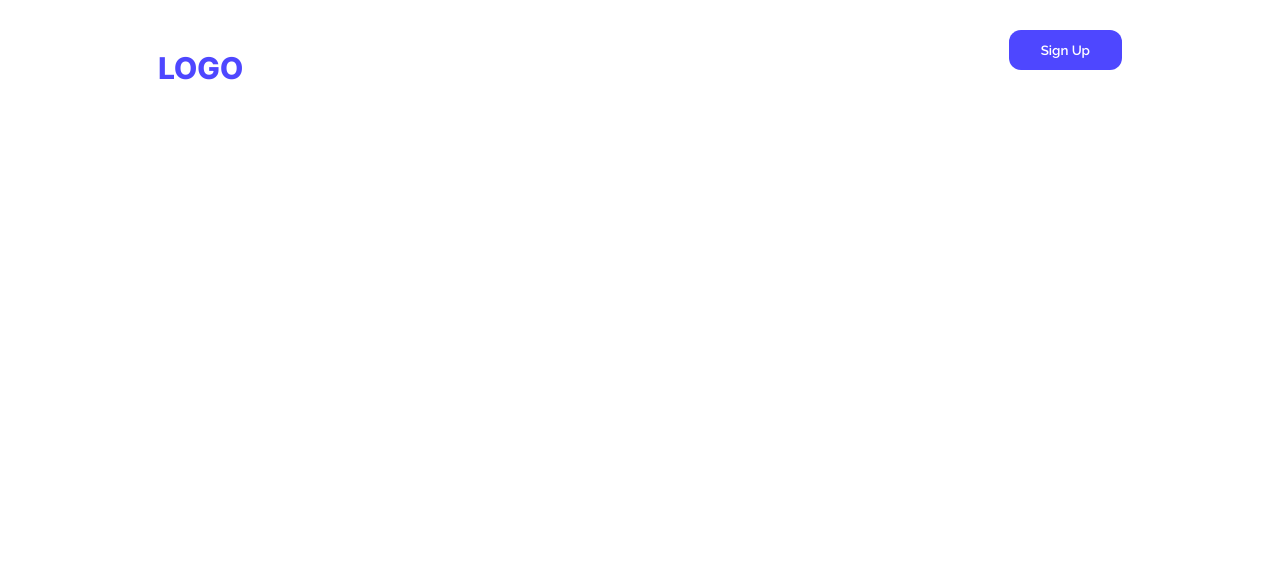
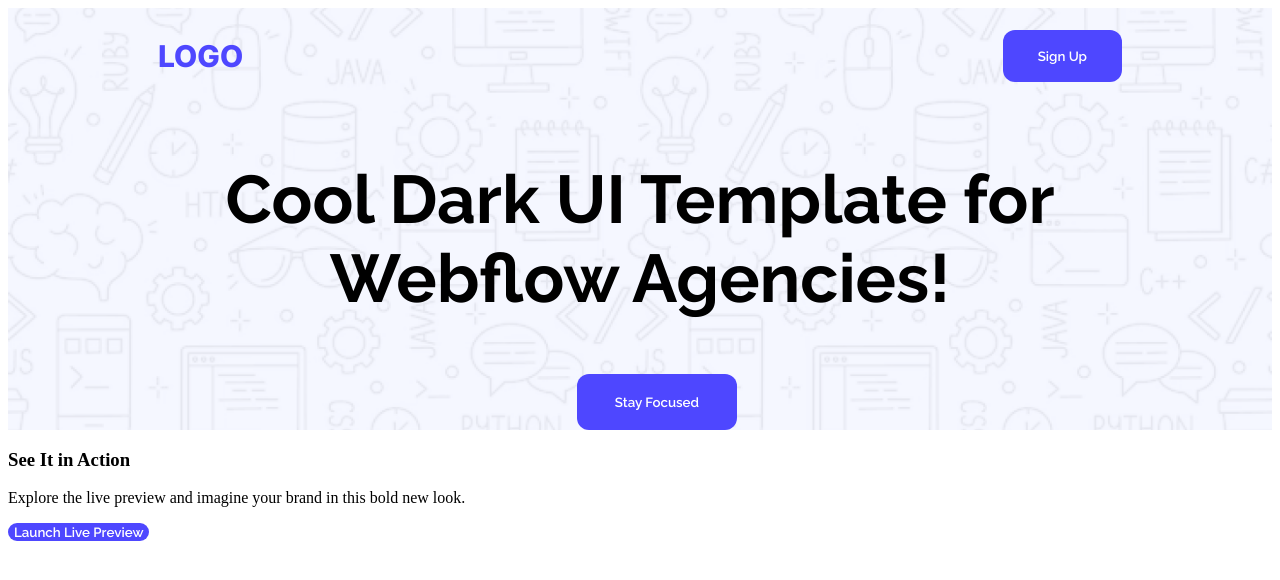
Before and after one commit to md-imteaj-rana/Practice-LOGO-site---A1, a plain HTML site: page index.html in a window 1280 px wide. Drawn offline with Linux system fonts and the light colour scheme.

Commit message:
third commit - header done

```diff
--- a/index.html
+++ b/index.html
@@ -25,12 +25,28 @@
         </nav>
 
         <div class="banner">
+            <div class="banner_text">
+
+                <h2 class="banner_h2">Cool Dark UI Template for <br> Webflow Agencies!</h2>
+
+            <button class="banner_btn btn_style">Stay Focused</button>
+            </div>
 
         </div>
 
     </header>
 
     <main class="main">
+
+        <section class="main_sec1">
+            <div class="main_sec1">
+                <h3 class="sec1_h3">See It in Action</h3>
+                <p class="sec1_p1">
+                    Explore the live preview and imagine your brand in this bold new look.
+                </p>
+                <button class="btn_sec1 btn_style">Launch Live Preview</button>
+            </div>
+        </section>
 
     </main>
 
--- a/style.css
+++ b/style.css
@@ -1,8 +1,8 @@
-/* this will help padding the buttons accordingly*/
-*{
+/* this will help padding the buttons accordingly
+{
     height: 0px;
     padding: 0px;
-}
+} */
 
 .open-sans-normal {
   font-family: "Open Sans", sans-serif;
@@ -16,16 +16,38 @@
 .header_nav{
     display: flex;
     justify-content: space-between;
-    margin: 50px 150px;
+    margin: 0px 150px;
     align-items: center;
 }
 
-.banner{
+.header{
     background-image: url(images/Hero-bg.png);
+    background-repeat: no-repeat;
+    background-position: center;
+    background-size: cover;
+    height: fit-content;
+}
+
+.banner_text{
+    font-family: Raleway;
+    font-weight: 800;
+    font-size: 45px;
+    width: 100%;
+    justify-content: center;
+    align-items: center;
+    text-align: center;
+}
+
+
+.banner_btn{
+    padding: 20px 38px;
+    align-items: center;
+    margin-left: 45%;
 }
 
 .header_btn{
-    padding: 20px 32px;
+    padding: 18px 35px;
+
 }
 
 .header_h4{
```
